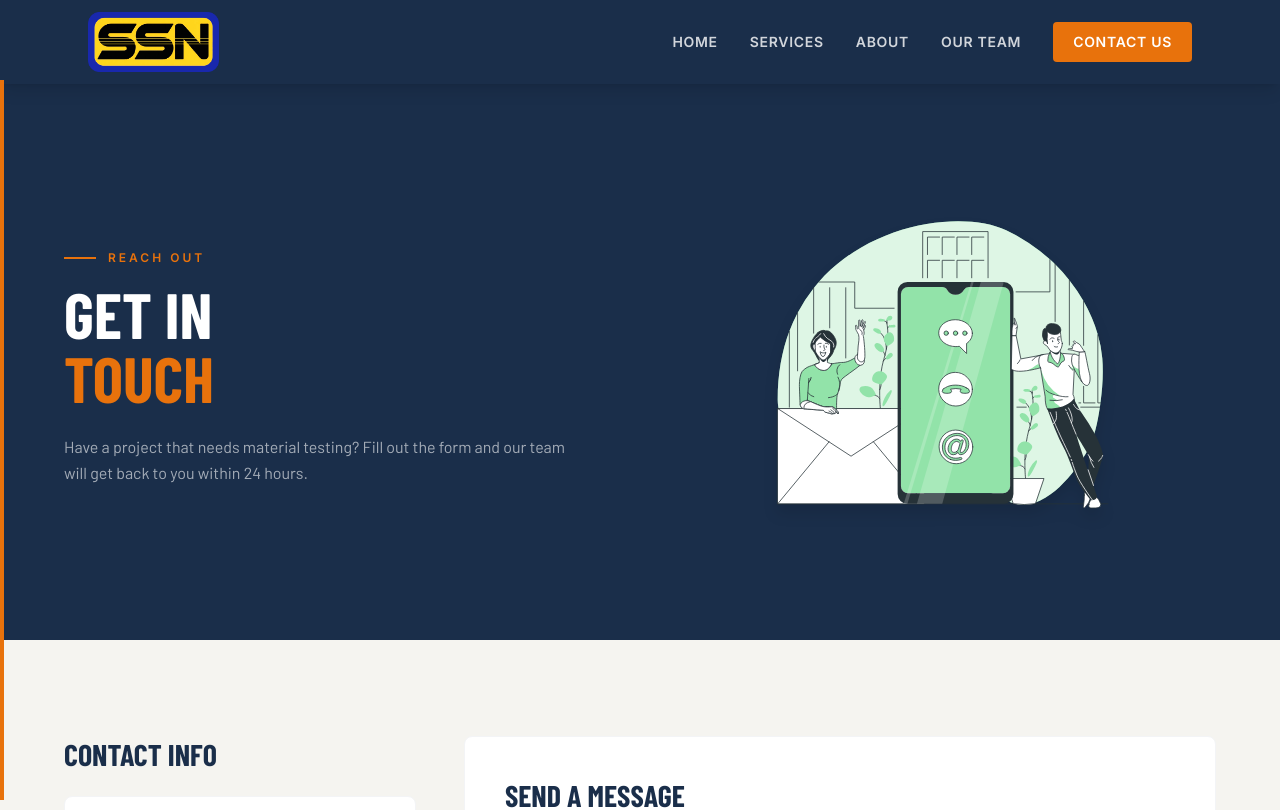
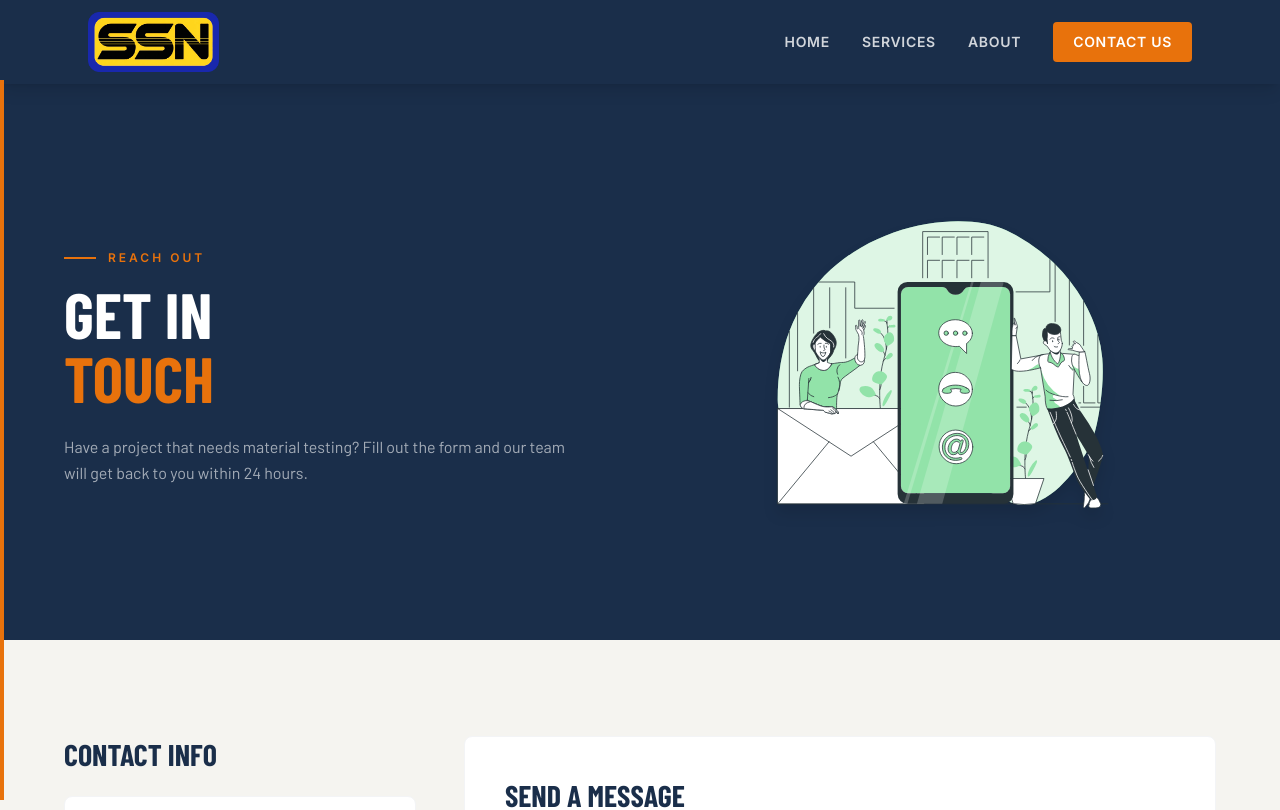
Before and after one commit to Aabhash25/material_testing_frontend, a React (Vite) app in the folder material_testing_frontend/: page /contact in a window 1280 px wide. Shown: the top 810 px of the page. Built offline with nearby package versions, Linux system fonts and the light colour scheme; a web font is replaced by a local one.

Commit message:
Removed teams page from navbar

```diff
--- a/material_testing_frontend/src/App.jsx
+++ b/material_testing_frontend/src/App.jsx
@@ -6,7 +6,7 @@
 import About from "./pages/About";
 import Contact from "./pages/Contact";
 import PageLoader from "./components/layout/PageLoader";
-import Team from "./pages/Team";
+// import Team from "./pages/Team";
 function ScrollToTop() {
   const { pathname } = useLocation();
   useEffect(() => {
@@ -26,7 +26,7 @@
           <Route path="services" element={<Services />} />
           <Route path="about" element={<About />} />
           <Route path="contact" element={<Contact />} />
-          <Route path="team" element={<Team />} />
+          {/* <Route path="team" element={<Team />} /> */}
         </Route>
       </Routes>
     </BrowserRouter>
--- a/material_testing_frontend/src/components/layout/Navbar.jsx
+++ b/material_testing_frontend/src/components/layout/Navbar.jsx
@@ -6,7 +6,7 @@
   { label: "Home", path: "/" },
   { label: "Services", path: "/services" },
   { label: "About", path: "/about" },
-  { label: "Our Team", path: "/team" },
+  // { label: "Our Team", path: "/team" },
 ];
 
 export default function Navbar() {
```
